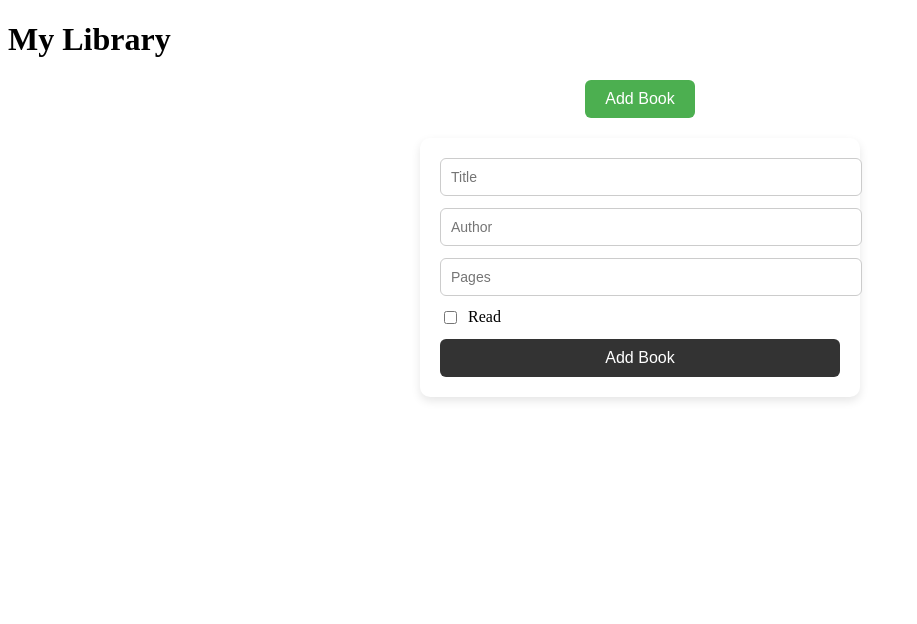
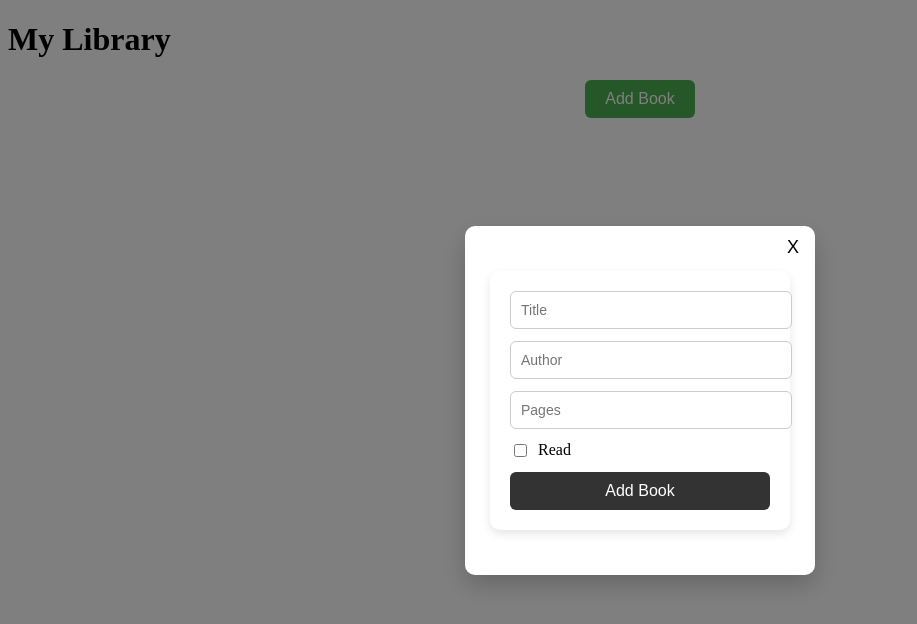
Before and after one commit to houssamelbadaoui/library, a plain HTML site: page index.html in a window 1280 px wide. Both pictures are taken after a click on the button "Add Book". Shown: the whole page, without its empty margins (0-917 px from the left). Drawn offline with Linux system fonts and the light colour scheme.

Commit message:
Add overlay for the form

```diff
--- a/index.html
+++ b/index.html
@@ -9,7 +9,11 @@
   <body>
     <h1>My Library</h1>
     <button id="newBookBtn">Add Book</button>
-    <form id="bookForm" class="hidden">
+    <div id="modal" class="hidden">
+      <div class="modal-content">
+        <button id="closeModal">X</button>
+
+        <form id="bookForm">
           <input type="text" id="title" placeholder="Title" required />
           <input type="text" id="author" placeholder="Author" required />
           <input type="text" id="pages" placeholder="Pages" required />
@@ -20,6 +24,9 @@
           </label>
           <button type="submit">Add Book</button>
         </form>
+      </div>
+    </div>
+
     <div id="library"></div>
     <script src="script.js"></script>
   </body>
--- a/script.js
+++ b/script.js
@@ -46,11 +46,17 @@ function displayBooks() {
 }
 
 // form submission
-const newBookBtn = document.getElementById("newBookBtn");
+const modal = document.getElementById("modal");
+const openBtn = document.getElementById("newBookBtn");
+const closeBtn = document.getElementById("closeModal");
 const form = document.getElementById("bookForm");
 
-newBookBtn.addEventListener("click", () => {
-  form.classList.toggle("hidden");
+openBtn.addEventListener("click", () => {
+  modal.classList.remove("hidden");
+});
+closeBtn.addEventListener("click", () => {
+  console.log("CloseBtn clicked");
+  modal.classList.add("hidden");
 });
 
 form.addEventListener("submit", function (e) {
@@ -72,4 +78,5 @@ form.addEventListener("submit", function (e) {
 
   // reset form
   form.reset();
+  modal.classList.add("hidden");
 });
--- a/style.css
+++ b/style.css
@@ -33,9 +33,7 @@
 }
 
 /* Form styling */
-.hidden {
-  display: none;
-}
+
 form {
   max-width: 400px;
   margin: 20px auto;
@@ -93,3 +91,42 @@ form button:hover {
 #newBookBtn:hover {
   background-color: #45a049;
 }
+
+/* Overlay */
+.hidden {
+  display: none !important;
+}
+
+#modal {
+  position: fixed;
+  top: 0;
+  left: 0;
+  width: 100%;
+  height: 100%;
+  background-color: rgba(0, 0, 0, 0.5);
+
+  display: flex;
+  justify-content: center;
+  align-items: center;
+}
+
+/* Modal box */
+.modal-content {
+  background: white;
+  padding: 25px;
+  border-radius: 10px;
+  width: 300px;
+  position: relative;
+  box-shadow: 0 10px 25px rgba(0, 0, 0, 0.2);
+}
+
+/* close button */
+#closeModal {
+  position: absolute;
+  top: 10px;
+  right: 10px;
+  border: none;
+  background: transparent;
+  font-size: 18px;
+  cursor: pointer;
+}
```
Lines whose indentation alone changed are shown as unchanged.
